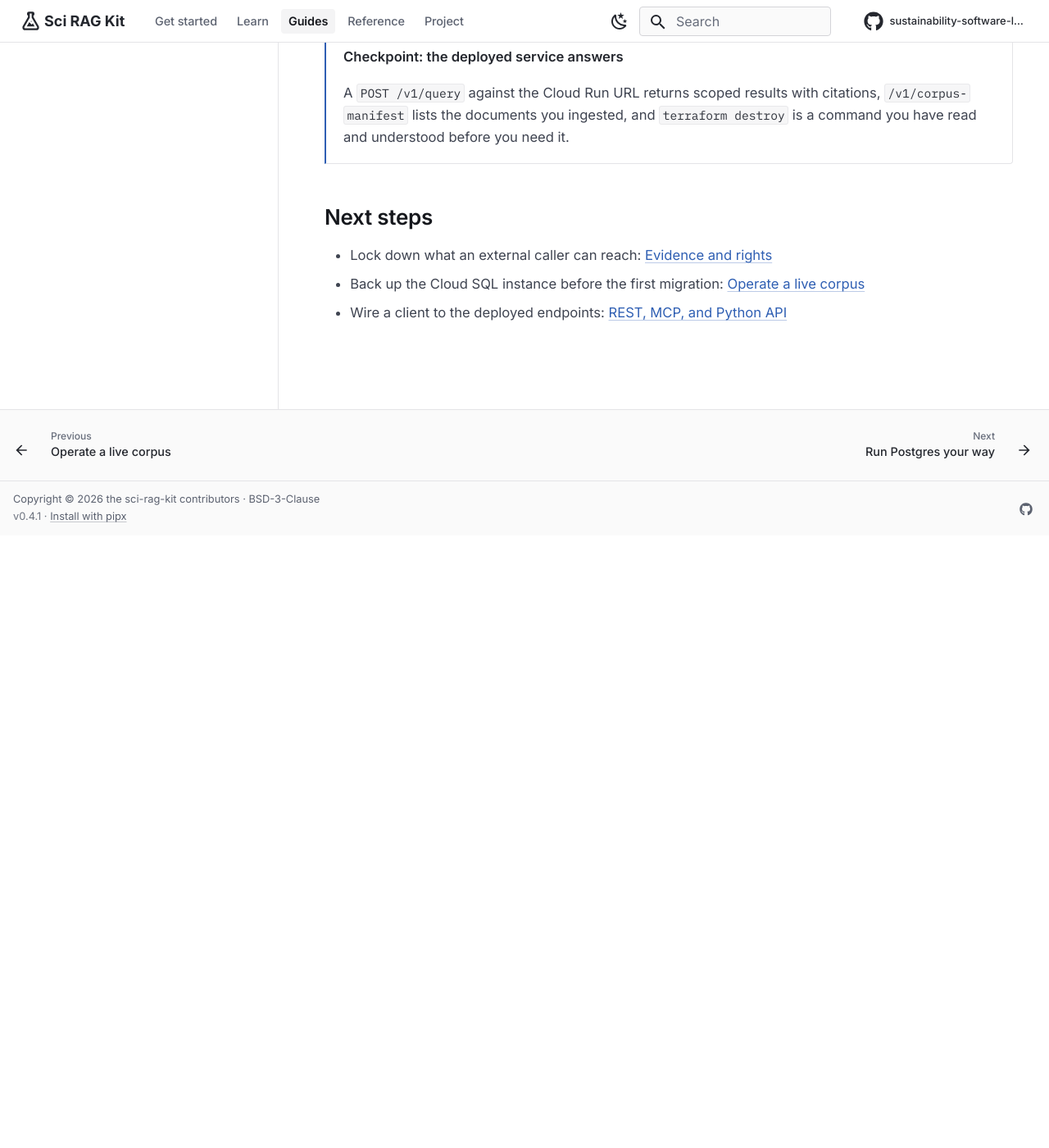
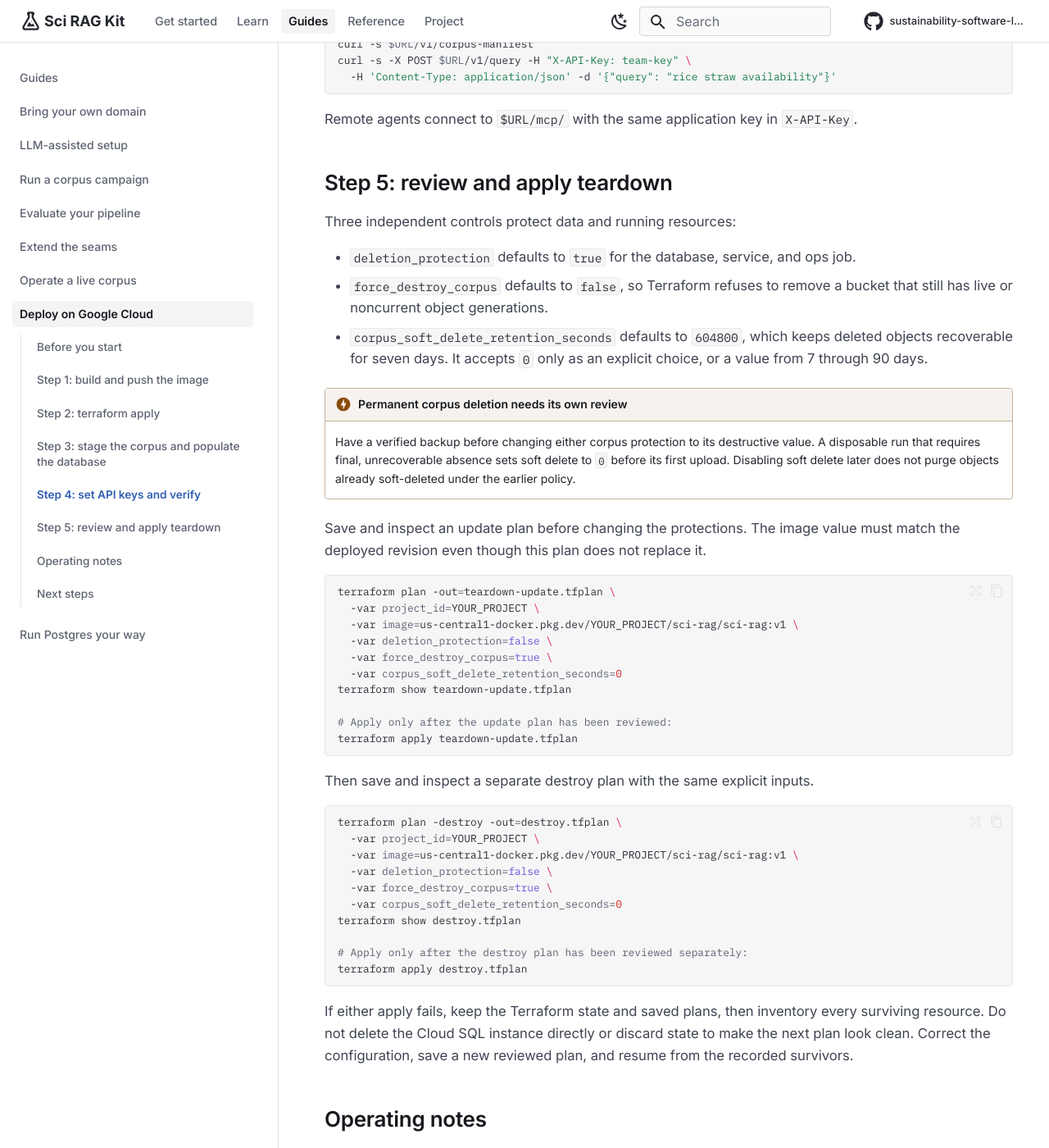
Before and after one commit to sustainability-software-lab/sci-rag-kit, an MkDocs documentation site: the page built from docs/deploy-gcp.md, in a window 1280 px wide and 1400 px high, scrolled down 3829 px. Shown: the whole window at 82% size. Built offline with MkDocs 1.6.1 and Material for MkDocs 9.7.7, drawn with Linux system fonts in a browser that asks for light colours; nearby versions of some CDN libraries; library files that are not in the unit come from our copies; before the commit the page ends 4482 px from its top, so only the background shows below that; some of the changed text lies outside the part shown.

Commit message:
feat(terraform): mount corpus for deployed ingestion
Refs #189.

````diff
--- a/docs/deploy-gcp.md
+++ b/docs/deploy-gcp.md
@@ -7,7 +7,7 @@ description: Provision Cloud SQL and Cloud Run from the included Terraform, then
 
 By the end of this guide the same service you have been running locally is on
 Cloud Run, backed by Cloud SQL with pgvector, reachable by REST and MCP
-clients, and destroyable in one command.
+clients, and removable through reviewed protection-update and destroy plans.
 
 <div class="srag-meta-strip">
   <div><strong>You'll build</strong>One Cloud Run service and one Cloud SQL instance</div>
@@ -64,7 +64,9 @@ gcloud services enable run.googleapis.com sqladmin.googleapis.com \
   iam.googleapis.com --project=YOUR_PROJECT
 ```
 
-* Terraform 1.5+.
+* Terraform 1.5+ and Google provider 7.0 or newer. Provider 7 is the first
+  supported major where the Cloud Run job GCS volume is generally available,
+  so the module does not need a preview launch stage.
 
 ## Step 1: build and push the image
 
@@ -78,7 +80,9 @@ gcloud builds submit --project=YOUR_PROJECT \
 
 The Dockerfile packages the kit, your `domain/` folder, and the
 migrations, so the same image serves the API and runs schema upgrades.
-Rebuild and repush whenever your domain or corpus manifest changes.
+Rebuild and repush when package code, migrations, or your domain profile
+changes. Upload corpus changes to the bucket after deployment; they do not
+require a new image.
 
 !!! warning "The trailing dot is an upload"
 
@@ -110,11 +114,16 @@ Rebuild and repush whenever your domain or corpus manifest changes.
 
 ```bash
 cd infra/terraform
-terraform init
+terraform init -upgrade
 terraform apply \
   -var project_id=YOUR_PROJECT \
   -var image=us-central1-docker.pkg.dev/YOUR_PROJECT/sci-rag/sci-rag:v1
 ```
+
+`terraform init -upgrade` selects the declared provider range when an older
+local lock still points at provider 5 or 6. Review the provider selection before
+applying. Treat a lockfile update as its own dependency change, not as an
+automatic part of this deployment procedure.
 
 What you get, and the security posture you get it with:
 
@@ -130,29 +139,46 @@ What you get, and the security posture you get it with:
   `-var allow_unauthenticated=true` when you want the app's own API keys
   to be the only gate.
 
-## Step 3: migrate, then ingest
+## Step 3: stage the corpus and populate the database
 
 ```bash
+CORPUS_BUCKET="$(terraform output -raw corpus_bucket)"
+
+# Preview an additive upload of the tracked, synthetic CC0 demo:
+gcloud storage rsync --recursive --dry-run \
+  data/demo "gs://${CORPUS_BUCKET}" --project=YOUR_PROJECT
+
+# Apply the same additive upload after reviewing the preview:
+gcloud storage rsync --recursive \
+  data/demo "gs://${CORPUS_BUCKET}" --project=YOUR_PROJECT
+
 # Create the schema (terraform output prints this exact command):
 gcloud run jobs execute sci-rag-ops --region=us-central1 --project=YOUR_PROJECT --wait
 
-# Ingest the corpus baked into the image (the demo, or your own):
+# Ingest through the bucket mounted read-only in the ops job:
 gcloud run jobs execute sci-rag-ops --region=us-central1 --project=YOUR_PROJECT \
-  --args='ingest,--manifest,data/demo/manifest.jsonl' --wait
+  --args='ingest,--manifest,/corpus/manifest.jsonl' --wait
 
 # Build the graph:
 gcloud run jobs execute sci-rag-ops --region=us-central1 --project=YOUR_PROJECT \
   --args='graph,extract' --wait
 gcloud run jobs execute sci-rag-ops --region=us-central1 --project=YOUR_PROJECT \
   --args='graph,communities' --wait
+gcloud run jobs execute sci-rag-ops --region=us-central1 --project=YOUR_PROJECT \
+  --args='stats' --wait
 ```
 
-A corpus too large to bake into the image has two routes. Upload the
-documents to the created bucket and extend your manifest workflow to pull
-from it. Or run ingestion from your laptop against the database through
-the
-[Cloud SQL Auth Proxy](https://cloud.google.com/sql/docs/postgres/connect-auth-proxy),
-which needs the `db_connection_name` output.
+The upload preserves `manifest.jsonl` and `fixture/` at the bucket root. Every
+document path stays relative to `manifest.jsonl`, so `fixture/example.md`
+appears as `/corpus/fixture/example.md` in the ops job. The command is additive:
+it copies new and changed objects without deleting unmatched objects already in
+the bucket. Do not add `--delete-unmatched-destination-objects` unless a separate
+review has approved those deletions.
+
+Cloud Run supplies the read-only `/corpus` mount. The runtime service account
+can view objects but cannot create or delete them, and the REST/MCP service has
+no corpus mount. Keep the build-context exclusions above; a private corpus never
+needs to enter the image or writable container storage.
 
 ## Step 4: set API keys and verify
 
@@ -164,11 +190,69 @@ echo '{"team-key": {"scopes": ["retrieval:query", "retrieval:answer", "corpus:re
 URL=$(terraform output -raw service_url)
 curl -s $URL/health
 curl -s $URL/v1/corpus-manifest
-curl -s -X POST $URL/v1/query -H "Authorization: Bearer team-key" \
+curl -s -X POST $URL/v1/query -H "X-API-Key: team-key" \
   -H 'Content-Type: application/json' -d '{"query": "rice straw availability"}'
 ```
 
-Remote agents connect to `$URL/mcp/` with the same bearer key.
+Remote agents connect to `$URL/mcp/` with the same application key in
+`X-API-Key`.
+
+## Step 5: review and apply teardown
+
+Three independent controls protect data and running resources:
+
+* `deletion_protection` defaults to `true` for the database, service, and ops
+  job.
+* `force_destroy_corpus` defaults to `false`, so Terraform refuses to remove a
+  bucket that still has live or noncurrent object generations.
+* `corpus_soft_delete_retention_seconds` defaults to `604800`, which keeps
+  deleted objects recoverable for seven days. It accepts `0` only as an
+  explicit choice, or a value from 7 through 90 days.
+
+!!! danger "Permanent corpus deletion needs its own review"
+
+    Have a verified backup before changing either corpus protection to its
+    destructive value. A disposable run that requires final, unrecoverable
+    absence sets soft delete to `0` before its first upload. Disabling soft
+    delete later does not purge objects already soft-deleted under the earlier
+    policy.
+
+Save and inspect an update plan before changing the protections. The image
+value must match the deployed revision even though this plan does not replace
+it.
+
+```bash
+terraform plan -out=teardown-update.tfplan \
+  -var project_id=YOUR_PROJECT \
+  -var image=us-central1-docker.pkg.dev/YOUR_PROJECT/sci-rag/sci-rag:v1 \
+  -var deletion_protection=false \
+  -var force_destroy_corpus=true \
+  -var corpus_soft_delete_retention_seconds=0
+terraform show teardown-update.tfplan
+
+# Apply only after the update plan has been reviewed:
+terraform apply teardown-update.tfplan
+```
+
+Then save and inspect a separate destroy plan with the same explicit inputs.
+
+```bash
+terraform plan -destroy -out=destroy.tfplan \
+  -var project_id=YOUR_PROJECT \
+  -var image=us-central1-docker.pkg.dev/YOUR_PROJECT/sci-rag/sci-rag:v1 \
+  -var deletion_protection=false \
+  -var force_destroy_corpus=true \
+  -var corpus_soft_delete_retention_seconds=0
+terraform show destroy.tfplan
+
+# Apply only after the destroy plan has been reviewed separately:
+terraform apply destroy.tfplan
+```
+
+If either apply fails, keep the Terraform state and saved plans, then inventory
+every surviving resource. Do not delete the Cloud SQL instance directly or
+discard state to make the next plan look clean. Correct the configuration,
+save a new reviewed plan, and resume from the recorded survivors.
 
 ## Operating notes
 
@@ -181,17 +265,16 @@ Remote agents connect to `$URL/mcp/` with the same bearer key.
 * **External license posture**: if the service is public-facing, make
   your clients pin `license_classes` to `["public", "open_commercial"]`,
   and consider keys whose scope list omits `corpus:read` for outsiders.
-* **Teardown**: `terraform destroy` (the database has deletion
-  protection on by default; flip `-var deletion_protection=false`
-  first when you really mean it).
+* **Teardown**: use the two reviewed saved plans in Step 5. A bare
+  `terraform destroy` cannot show whether every protection change was reviewed.
 
 <div class="srag-checkpoint" markdown>
 **Checkpoint: the deployed service answers**
 
 A `POST /v1/query` against the Cloud Run URL returns scoped results with
 citations, `/v1/corpus-manifest` lists the documents you ingested, and
-`terraform destroy` is a command you have read and understood before you need
-it.
+the update and destroy plans account for every protected resource before you
+apply either one.
 </div>
 
 ## Next steps
````
Also changed, not shown: 4 other files.
